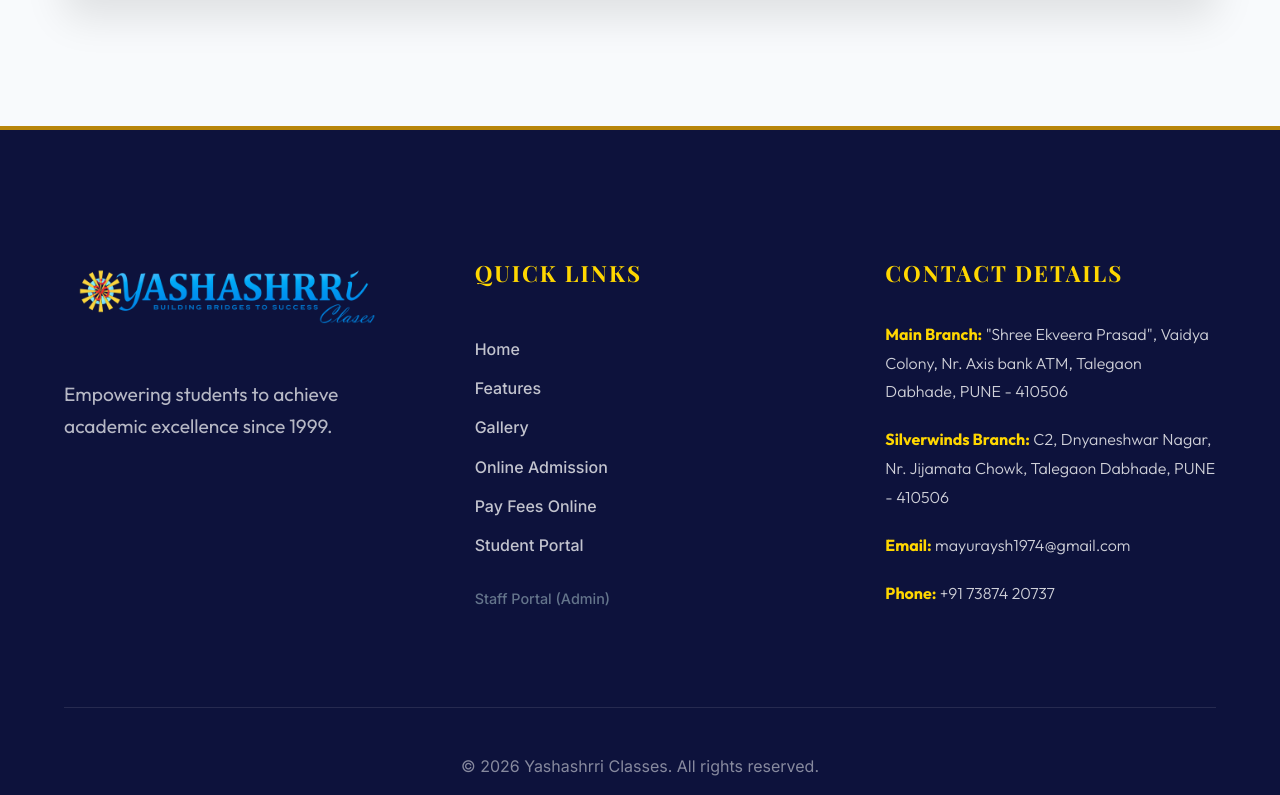
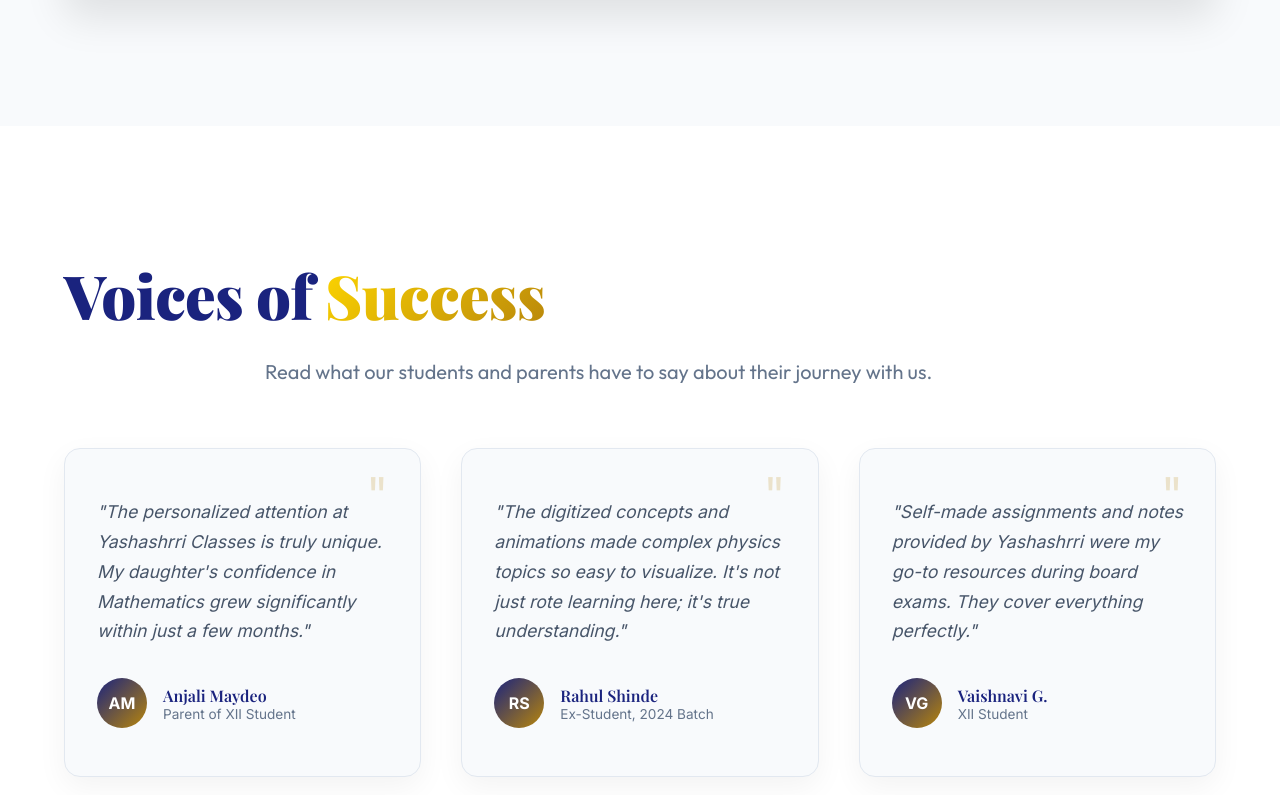
Before and after one commit to mayuraysh1974/yashashrri-dashboard, a React (Vite) app: page / in a window 1280 px wide. Shown: the part 5525-6320 px from the top of the page. Built offline with nearby package versions, Linux system fonts and the light colour scheme; no server answers; the database is empty; a web font is replaced by a local one.

Commit message:
Landing: Added Testimonials. App: Significant mobile responsiveness overhaul for tables and grids

```diff
--- a/src/index.css
+++ b/src/index.css
@@ -196,3 +196,65 @@ input:focus, select:focus, textarea:focus {
   overflow: hidden;
   text-overflow: ellipsis;
 }
+
+/* Global Mobile Responsiveness Fixes */
+.table-container {
+  width: 100%;
+  overflow-x: auto;
+  -webkit-overflow-scrolling: touch;
+  margin-bottom: 1rem;
+  border-radius: var(--radius-md);
+  border: 1px solid var(--border-color);
+}
+
+table {
+  width: 100%;
+  border-collapse: collapse;
+  min-width: 600px; /* Force minimum width to trigger scrolling */
+}
+
+@media (max-width: 768px) {
+  .card-base {
+    padding: 1rem !important;
+  }
+
+  button, input, select {
+    font-size: 16px !important; /* Prevent iOS zoom on focus and improve readability */
+    padding: 0.8rem 1rem !important; /* Better touch targets */
+  }
+
+  .page-title {
+    font-size: 1.5rem !important;
+  }
+
+  /* Make grid layouts stack on mobile */
+  .stats-grid, .dashboard-grid, .responsive-grid, .responsive-grid-2col, .responsive-grid-3col {
+    grid-template-columns: 1fr !important;
+    gap: 1.5rem !important;
+  }
+
+  .modal-overlay {
+    padding: 0.5rem;
+  }
+
+  .card-base {
+    margin-bottom: 1rem;
+  }
+}
+
+.responsive-grid {
+  display: grid;
+  gap: 2rem;
+}
+
+.responsive-grid-2col {
+  display: grid;
+  grid-template-columns: 1fr 1fr;
+  gap: 2rem;
+}
+
+.responsive-grid-3col {
+  display: grid;
+  grid-template-columns: repeat(3, 1fr);
+  gap: 2rem;
+}
--- a/src/pages/LandingPage.css
+++ b/src/pages/LandingPage.css
@@ -554,3 +554,33 @@
 .cta-secondary:hover {
   background: rgba(26, 35, 126, 0.05);
 }
+
+/* Testimonials Section Styling */
+.testimonials-section {
+  position: relative;
+}
+
+.testimonial-card {
+  transition: all 0.3s ease;
+  border: 1px solid #E2E8F0;
+}
+
+.testimonial-card:hover {
+  transform: translateY(-10px);
+  box-shadow: 0 20px 40px rgba(0,0,0,0.1) !important;
+  border-color: #B8860B;
+}
+
+/* Mobile Adjustments for Landing Page Section Headers */
+@media (max-width: 768px) {
+  .section-header h2 {
+    font-size: 2.5rem;
+  }
+  .testimonials-grid {
+    grid-template-columns: 1fr !important;
+    padding: 0 1rem;
+  }
+  .testimonial-card {
+    padding: 2rem 1.5rem !important;
+  }
+}
--- a/src/pages/LandingPage.jsx
+++ b/src/pages/LandingPage.jsx
@@ -273,6 +273,55 @@ const LandingPage = ({ isAuthenticated }) => {
         </div>
       </section>
 
+      {/* Testimonials Section */}
+      <section id="testimonials" className="testimonials-section" style={{ padding: '8rem 5%', background: '#FFFFFF' }}>
+        <div className="section-header">
+          <h2>Voices of <span className="text-highlight">Success</span></h2>
+          <p>Read what our students and parents have to say about their journey with us.</p>
+        </div>
+        <div className="testimonials-grid" style={{ display: 'grid', gridTemplateColumns: 'repeat(auto-fit, minmax(300px, 1fr))', gap: '2.5rem', marginTop: '4rem' }}>
+          <div className="testimonial-card" style={{ background: '#F8FAFC', padding: '3rem 2rem', borderRadius: '16px', boxShadow: '0 10px 30px rgba(0,0,0,0.05)', position: 'relative' }}>
+            <div style={{ color: '#B8860B', fontSize: '3rem', position: 'absolute', top: '1rem', right: '2rem', opacity: 0.2 }}>"</div>
+            <p style={{ fontStyle: 'italic', color: '#475569', marginBottom: '2rem', fontSize: '1.1rem', lineHeight: '1.7' }}>
+              "The personalized attention at Yashashrri Classes is truly unique. My daughter's confidence in Mathematics grew significantly within just a few months."
+            </p>
+            <div style={{ display: 'flex', alignItems: 'center', gap: '1rem' }}>
+              <div style={{ width: '50px', height: '50px', borderRadius: '50%', background: 'linear-gradient(135deg, #1A237E, #B8860B)', color: '#fff', display: 'flex', alignItems: 'center', justifyContent: 'center', fontWeight: 'bold' }}>AM</div>
+              <div>
+                <h4 style={{ margin: 0, color: '#1A237E' }}>Anjali Maydeo</h4>
+                <p style={{ margin: 0, fontSize: '0.85rem', color: '#64748B' }}>Parent of XII Student</p>
+              </div>
+            </div>
+          </div>
+          <div className="testimonial-card" style={{ background: '#F8FAFC', padding: '3rem 2rem', borderRadius: '16px', boxShadow: '0 10px 30px rgba(0,0,0,0.05)', position: 'relative' }}>
+            <div style={{ color: '#B8860B', fontSize: '3rem', position: 'absolute', top: '1rem', right: '2rem', opacity: 0.2 }}>"</div>
+            <p style={{ fontStyle: 'italic', color: '#475569', marginBottom: '2rem', fontSize: '1.1rem', lineHeight: '1.7' }}>
+              "The digitized concepts and animations made complex physics topics so easy to visualize. It's not just rote learning here; it's true understanding."
+            </p>
+            <div style={{ display: 'flex', alignItems: 'center', gap: '1rem' }}>
+              <div style={{ width: '50px', height: '50px', borderRadius: '50%', background: 'linear-gradient(135deg, #1A237E, #B8860B)', color: '#fff', display: 'flex', alignItems: 'center', justifyContent: 'center', fontWeight: 'bold' }}>RS</div>
+              <div>
+                <h4 style={{ margin: 0, color: '#1A237E' }}>Rahul Shinde</h4>
+                <p style={{ margin: 0, fontSize: '0.85rem', color: '#64748B' }}>Ex-Student, 2024 Batch</p>
+              </div>
+            </div>
+          </div>
+          <div className="testimonial-card" style={{ background: '#F8FAFC', padding: '3rem 2rem', borderRadius: '16px', boxShadow: '0 10px 30px rgba(0,0,0,0.05)', position: 'relative' }}>
+            <div style={{ color: '#B8860B', fontSize: '3rem', position: 'absolute', top: '1rem', right: '2rem', opacity: 0.2 }}>"</div>
+            <p style={{ fontStyle: 'italic', color: '#475569', marginBottom: '2rem', fontSize: '1.1rem', lineHeight: '1.7' }}>
+              "Self-made assignments and notes provided by Yashashrri were my go-to resources during board exams. They cover everything perfectly."
+            </p>
+            <div style={{ display: 'flex', alignItems: 'center', gap: '1rem' }}>
+              <div style={{ width: '50px', height: '50px', borderRadius: '50%', background: 'linear-gradient(135deg, #1A237E, #B8860B)', color: '#fff', display: 'flex', alignItems: 'center', justifyContent: 'center', fontWeight: 'bold' }}>VG</div>
+              <div>
+                <h4 style={{ margin: 0, color: '#1A237E' }}>Vaishnavi G.</h4>
+                <p style={{ margin: 0, fontSize: '0.85rem', color: '#64748B' }}>XII Student</p>
+              </div>
+            </div>
+          </div>
+        </div>
+      </section>
+
       {/* Footer */}
       <footer id="contact" className="landing-footer">
         <div className="footer-grid">
--- a/src/pages/StudentManagement.jsx
+++ b/src/pages/StudentManagement.jsx
@@ -328,8 +328,8 @@ const StudentManagement = () => {
         </select>
       </div>
 
-      <div className="card-base no-print" style={{ overflow: 'auto', flex: 1 }}>
-        <table style={{ width: '100%', borderCollapse: 'collapse' }}>
+      <div className="card-base no-print table-container" style={{ flex: 1 }}>
+        <table>
           <thead>
             <tr style={{ textAlign: 'left', borderBottom: '2px solid var(--border-color)', backgroundColor: 'var(--bg-main)' }}>
               <th style={{ padding: '1rem' }}>Student Details</th>
@@ -390,11 +390,11 @@ const StudentManagement = () => {
               <button onClick={() => setShowModal(false)} style={{ background: 'transparent' }}><FiX size={24} /></button>
             </div>
 
-            <div style={{ display: 'grid', gridTemplateColumns: '1.5fr 1fr', gap: '2rem' }}>
+            <div className="responsive-grid" style={{ gridTemplateColumns: '1.5fr 1fr' }}>
                {/* Left Column: Core Data */}
                <div>
                   <div style={{ borderBottom: '1px solid var(--border-color)', marginBottom: '1rem', paddingBottom: '0.5rem', fontWeight: 700, fontSize: '0.8rem', color: 'var(--text-secondary)' }}>ACADEMIC & PERSONAL</div>
-                  <div style={{ display: 'grid', gridTemplateColumns: '1fr 1fr', gap: '1rem' }}>
+                  <div className="responsive-grid-2col" style={{ gap: '1rem' }}>
                     <div className="input-group">
                       <label>Full Name</label>
                       <input type="text" value={formData.name} onChange={e => setFormData({...formData, name: e.target.value})} />
@@ -445,7 +445,7 @@ const StudentManagement = () => {
                   </div>
 
                   <div style={{ borderBottom: '1px solid var(--border-color)', margin: '1.5rem 0 1rem 0', paddingBottom: '0.5rem', fontWeight: 700, fontSize: '0.8rem', color: 'var(--text-secondary)' }}>STUDENT PORTAL AUTHENTICATION</div>
-                  <div style={{ display: 'grid', gridTemplateColumns: '1fr 1fr', gap: '1rem' }}>
+                  <div className="responsive-grid-2col" style={{ gap: '1rem' }}>
                     <div className="input-group">
                       <label>Portal Access</label>
                       <select value={formData.portal_enabled ? 'true' : 'false'} onChange={e => setFormData({...formData, portal_enabled: e.target.value === 'true'})}>
@@ -595,7 +595,7 @@ const StudentManagement = () => {
               <button onClick={() => setShowProfile(null)} style={{ background: 'transparent' }}><FiX size={28} /></button>
             </div>
 
-            <div style={{ display: 'grid', gridTemplateColumns: '1fr 1fr', gap: '2.5rem' }}>
+            <div className="responsive-grid-2col">
                <div>
                   <div style={{ backgroundColor: 'var(--bg-main)', borderRadius: '16px', padding: '1.5rem', marginBottom: '2rem' }}>
                      <h3 style={{ fontSize: '1.1rem', marginBottom: '1.25rem', color: 'var(--primary-blue)' }}>Contact Information</h3>
```
Also changed, not shown: src/pages/TeacherManagement.jsx (+10 -8 lines), 1 other file (tests, documents, lock files or other folders).
